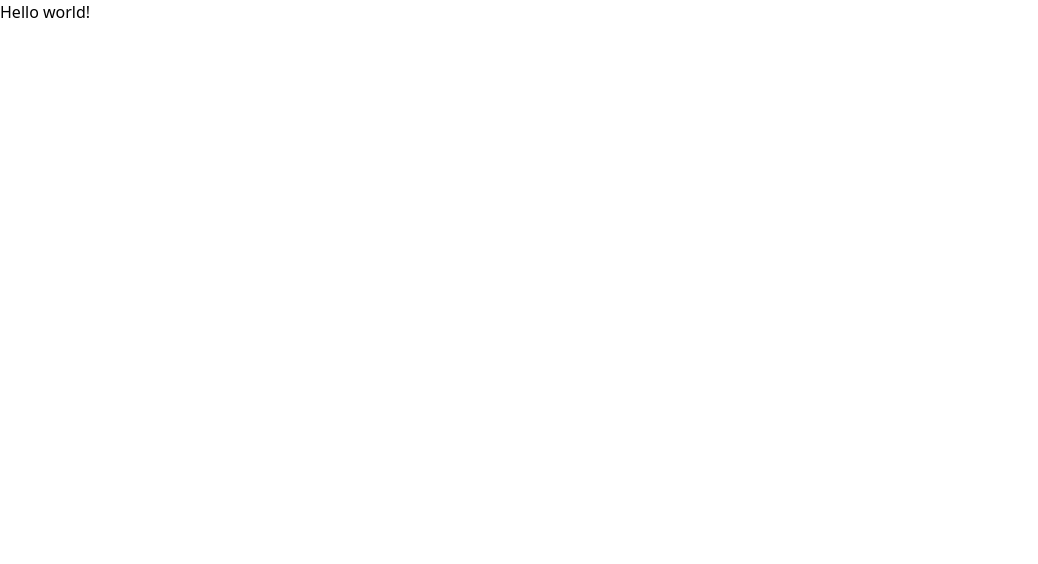
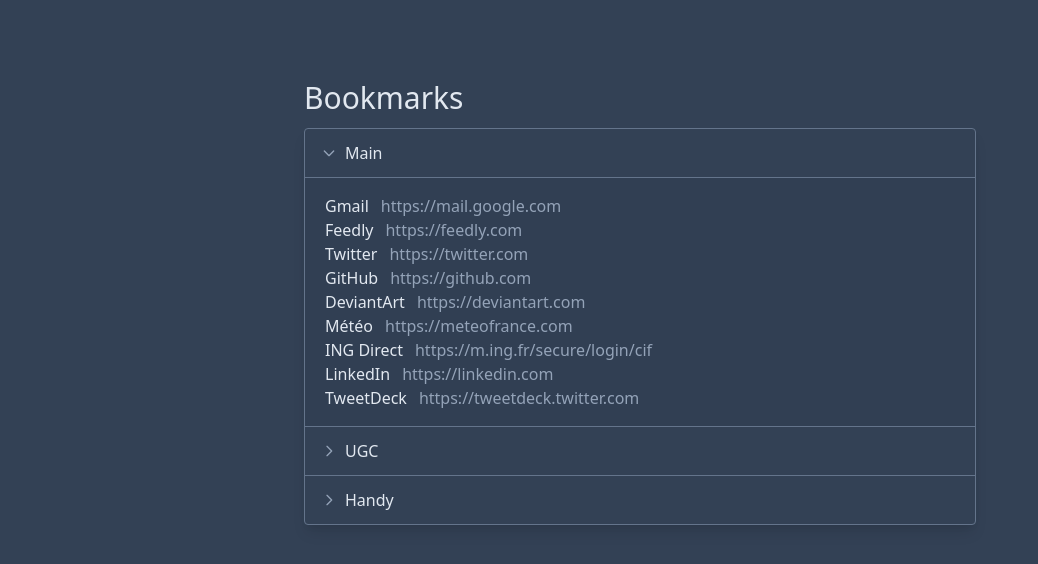
Before and after one commit to mazerty/me.mazerty.fr, a React (Vite) app: page / in a window 1280 px wide. Shown: the top 564 px of the page, without its empty margins (0-1038 px from the left). Built offline with nearby package versions, Linux system fonts and the light colour scheme; a web font is replaced by a local one.

Commit message:
added bookmarks

```diff
--- a/src/App.jsx
+++ /dev/null
@@ -1,3 +0,0 @@
-export default function App() {
-    return "Hello world!"
-}
--- /dev/null
+++ b/src/Bookmarks.jsx
@@ -0,0 +1,63 @@
+import {Disclosure} from "@headlessui/react"
+import {ChevronRightIcon} from "@heroicons/react/outline"
+
+export default function Bookmarks() {
+    const bookmarks = [{
+        title: "Main",
+        open: true,
+        bookmarks: [
+            {title: "Gmail", url: "https://mail.google.com"},
+            {title: "Feedly", url: "https://feedly.com"},
+            {title: "Twitter", url: "https://twitter.com"},
+            {title: "GitHub", url: "https://github.com"},
+            {title: "DeviantArt", url: "https://deviantart.com"},
+            {title: "Météo", url: "https://meteofrance.com"},
+            {title: "ING Direct", url: "https://m.ing.fr/secure/login/cif"},
+            {title: "LinkedIn", url: "https://linkedin.com"},
+            {title: "TweetDeck", url: "https://tweetdeck.twitter.com"}
+        ]
+    }, {
+        title: "UGC",
+        bookmarks: [
+            {title: "Part-Dieu", url: "https://www.ugc.fr/cinema.html?id=34"},
+            {title: "Confluence", url: "https://www.ugc.fr/cinema.html?id=36"},
+            {title: "Cité Internationale", url: "https://www.ugc.fr/cinema.html?id=32"},
+            {title: "Astoria", url: "https://www.ugc.fr/cinema.html?id=33"}
+        ]
+    }, {
+        title: "Handy",
+        bookmarks: [
+            {title: "AWS", url: "https://mazerty.signin.aws.amazon.com/console"},
+            {title: "Speed test", url: "https://speed.cloudflare.com"},
+            {title: "Tunefind", url: "https://www.tunefind.com"},
+            {title: "SubsPlease", url: "https://subsplease.org"},
+            {title: "Morrowind Map", url: "https://en.uesp.net/maps/mwmap/mwmap.shtml"}
+        ]
+    }]
+
+    return <section className="bg-gray-700 text-gray-200 px-5 py-20 min-h-screen">
+        <div className="max-w-2xl mx-auto">
+            <div className="pb-3 font-specialelite text-3xl">Bookmarks</div>
+            <div className="border border-gray-500 rounded divide-y divide-gray-500 shadow-lg">
+                {bookmarks.map((category) => (
+                    <Disclosure key={category.title} defaultOpen={category.open}>
+                        {({open}) => <>
+                            <Disclosure.Button as="div" className="px-4 py-3 flex items-center cursor-pointer">
+                                <ChevronRightIcon className={"h-4 w-4 mr-2 text-gray-400 transition-transform transform " + (open ? "rotate-90" : "rotate-0")}/>
+                                <div>{category.title}</div>
+                            </Disclosure.Button>
+                            <Disclosure.Panel className="px-5 py-4 bg-gray-702 text-gray-400">
+                                {category.bookmarks.map((bookmark) => (
+                                    <div key={bookmark.title} className="truncate">
+                                        <a href={bookmark.url} className="mr-3 text-gray-200 hover:underline">{bookmark.title}</a>
+                                        <a href={bookmark.url} className="hover:underline">{bookmark.url}</a>
+                                    </div>
+                                ))}
+                            </Disclosure.Panel>
+                        </>}
+                    </Disclosure>
+                ))}
+            </div>
+        </div>
+    </section>
+}
--- a/src/main.jsx
+++ b/src/main.jsx
@@ -1,11 +1,11 @@
 import ReactDOM from "react-dom"
 import React from "react"
-import App from "./App"
+import Bookmarks from "./Bookmarks"
 import "./index.css"
 
 ReactDOM.render(
     <React.StrictMode>
-        <App/>
+        <Bookmarks/>
     </React.StrictMode>,
     document.getElementById("root")
 )
--- a/tailwind.config.js
+++ b/tailwind.config.js
@@ -1,4 +1,5 @@
 const defaultTheme = require("tailwindcss/defaultTheme")
+const colors = require("tailwindcss/colors")
 
 module.exports = {
     purge: ["./index.html", "./src/**/*.jsx"],
@@ -7,6 +8,12 @@
             fontFamily: {
                 sans: ["Ubuntu", ...defaultTheme.fontFamily.sans],
                 specialelite: ["Special Elite", ...defaultTheme.fontFamily.sans]
+            },
+            colors: {
+                gray: {
+                    ...colors.blueGray,
+                    702: "#313f53"
+                }
             }
         }
     }
```
